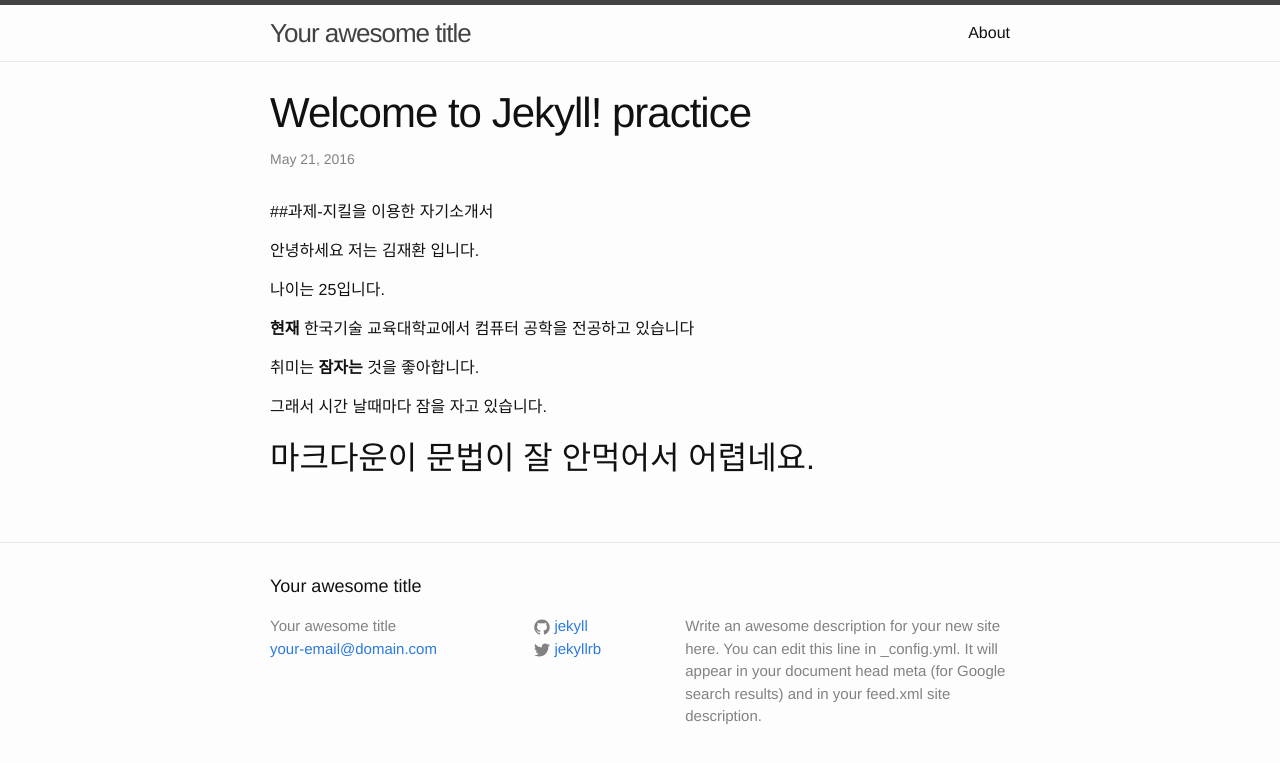
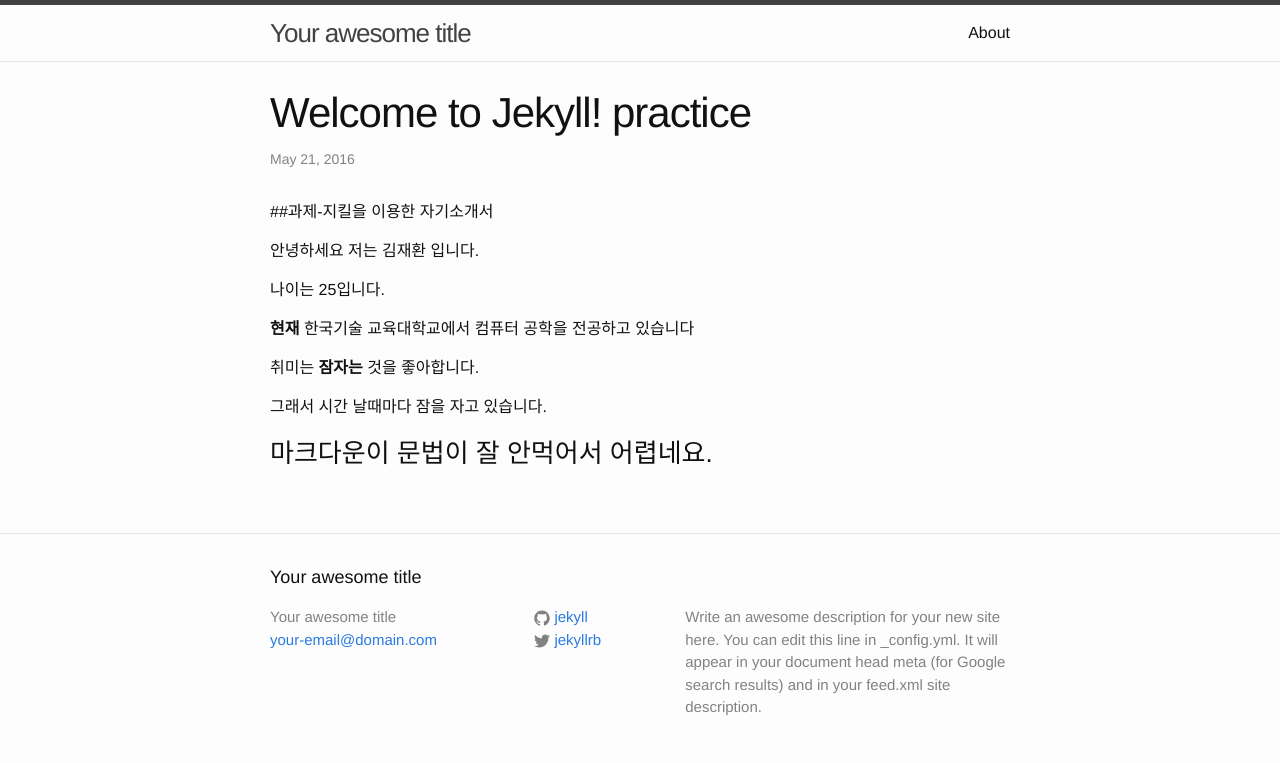
Before and after one commit to jhkc/jhkc.github.com, a Jekyll site: the page built from _posts/2016-05-19-welcome-to-jekyll.markdown, in a window 1280 px wide. Shown: the top 763 px of the page. Built offline with Jekyll 4.4.1, drawn with Linux system fonts in a browser that asks for light colours.

```diff
--- a/_posts/2016-05-19-welcome-to-jekyll.markdown
+++ b/_posts/2016-05-19-welcome-to-jekyll.markdown
@@ -17,7 +17,7 @@ categories: jekyll update
 
 그래서 시간 날때마다 잠을 자고 있습니다.
 
-##  마크다운이 문법이 잘 안먹어서 어렵네요.
+###  마크다운이 문법이 잘 안먹어서 어렵네요.
 
 
 
```
